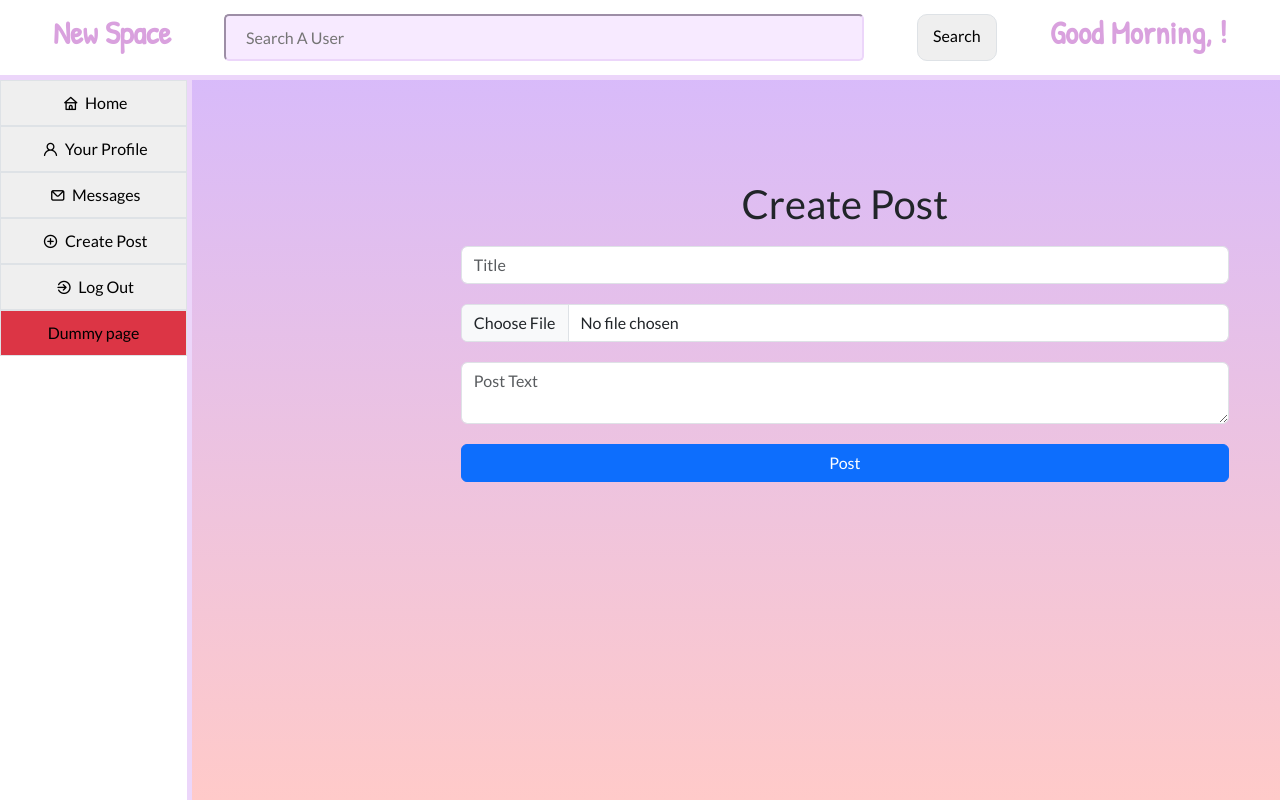
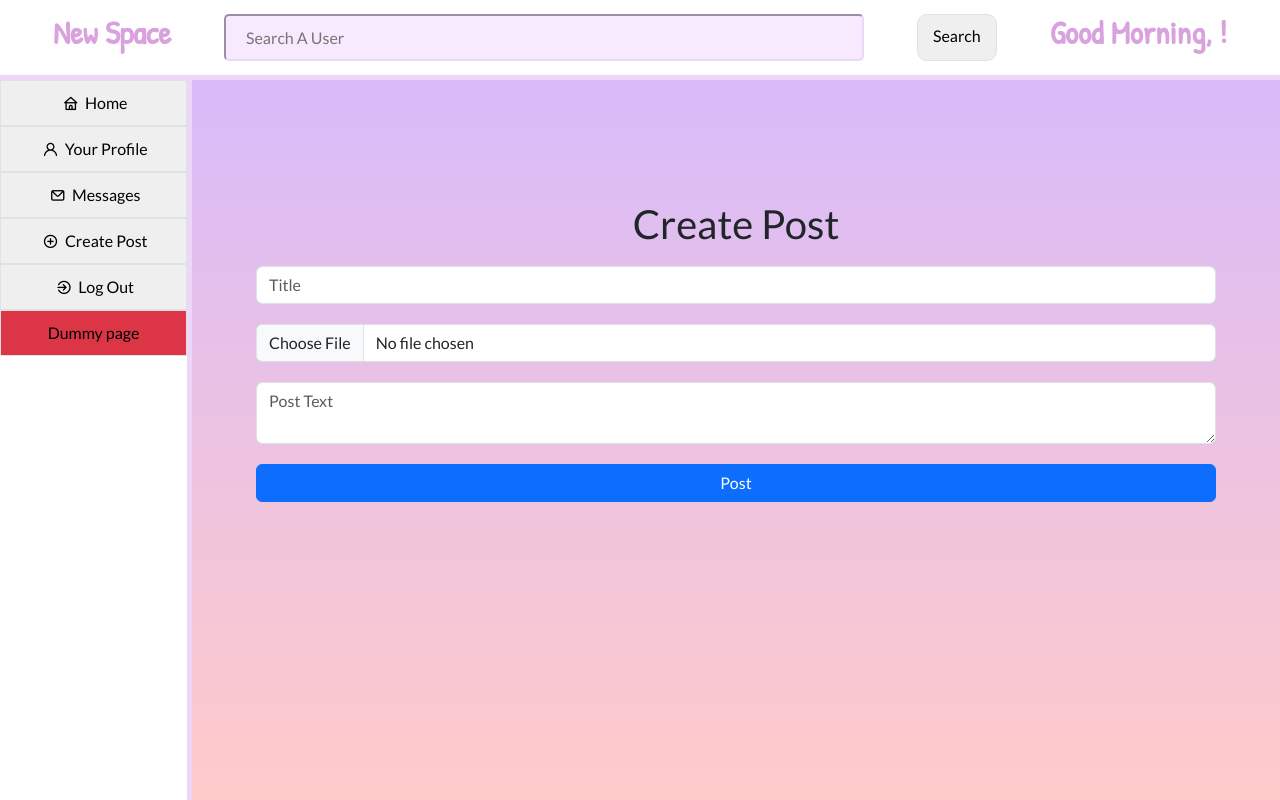
Before and after one commit to FutureWave-Technologies-LLC/DummyWebsiteReact2, a React (Create React App) app: page /create-post in a window 1280 px wide. Built offline with nearby package versions, Linux system fonts and the light colour scheme; sample sign-in values are in the browser's storage; a web font is replaced by a local one.

Commit message:
removed a div container

```diff
--- a/src/pages/CreatePostPage.js
+++ b/src/pages/CreatePostPage.js
@@ -41,9 +41,7 @@ const CreatePostPage = () => {
         <div className="create-post-page">
             <Navbar />
             <SideBar />
-            <div className="main-content">
-
-                <div className="create-post-container">
+            <div className="create-post-container">
                     <h1>Create Post</h1>
                     <form className="create-post-form" onSubmit={handlePostSubmit}>
                         <input
@@ -76,7 +74,6 @@ const CreatePostPage = () => {
                     </form>
                     {error && <p className="error">{error}</p>}
                     {notification && <div className="notification">{notification}</div>}
-                </div>
             </div>
 
         </div>
```
